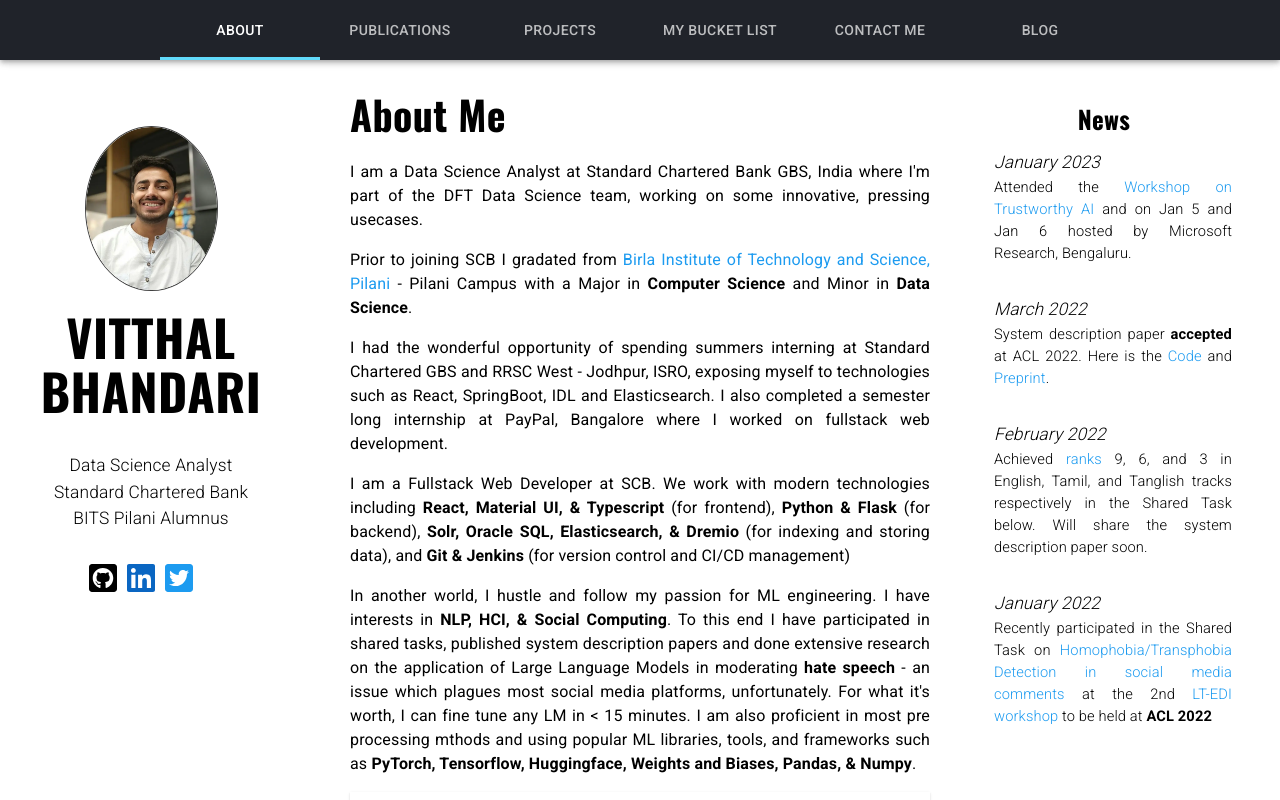
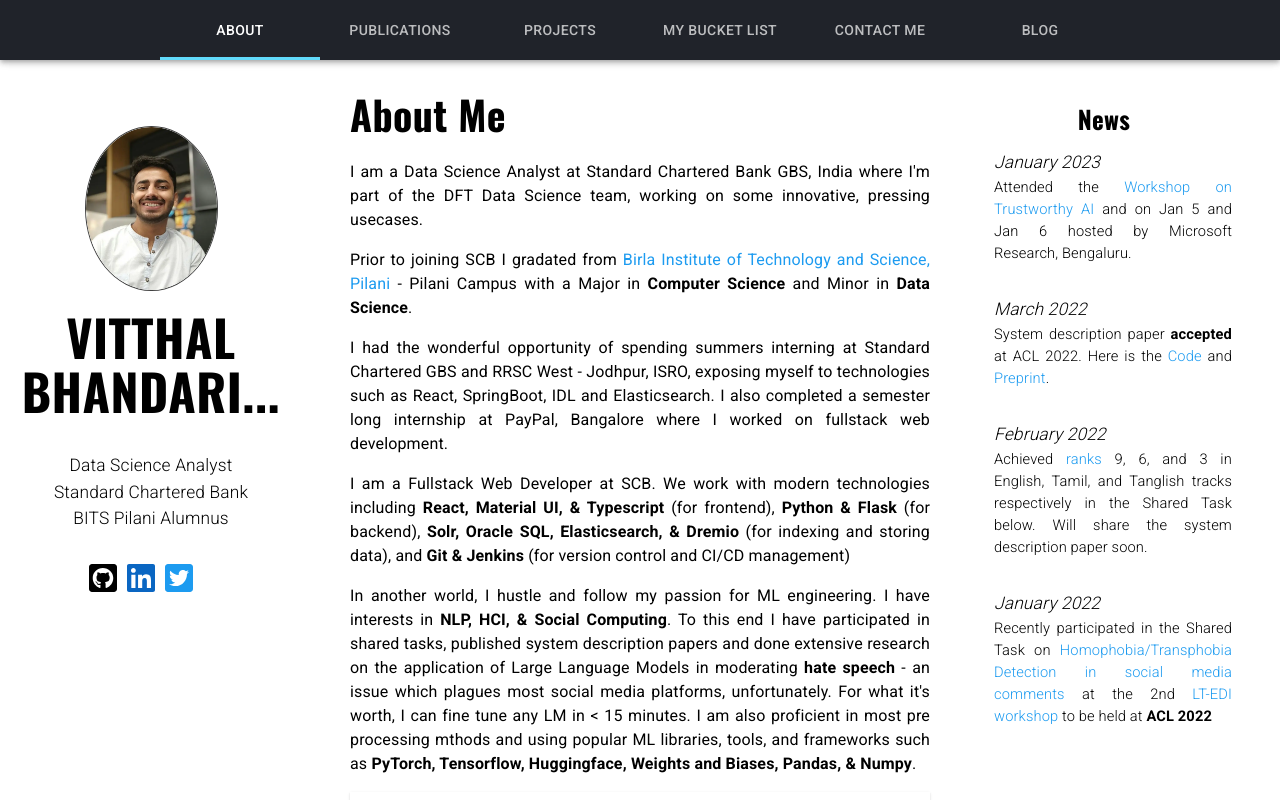
Before and after one commit to vitthal-bhandari/vitthal-bhandari.github.io, a React (Create React App) app: page / in a window 1280 px wide. Shown: the top 800 px of the page. Built offline with nearby package versions, Linux system fonts and the light colour scheme; some icons are missing.

Commit message:
Modify name

```diff
--- a/src/components/Home.js
+++ b/src/components/Home.js
@@ -367,7 +367,7 @@ export default function Home() {
               <img src={img1} alt="profile_pic" style={{ width: '50%', objectFit: 'contain', border: '#404040 1px solid', borderRadius: "50%", marginBottom: '15px' }}></img>
               <br></br>
               <Typography className={classes.name}>VITTHAL</Typography>
-              <Typography className={classes.name}>BHANDARI</Typography>
+              <Typography className={classes.name}>BHANDARI...</Typography>
               <br></br>
               <Typography className={classes.subname} style={{ marginTop: '15px' }}>Data Science Analyst</Typography>
               <Typography className={classes.subname}>Standard Chartered Bank</Typography>
```
Also changed, not shown: 1 other file (tests, documents, lock files or other folders).
